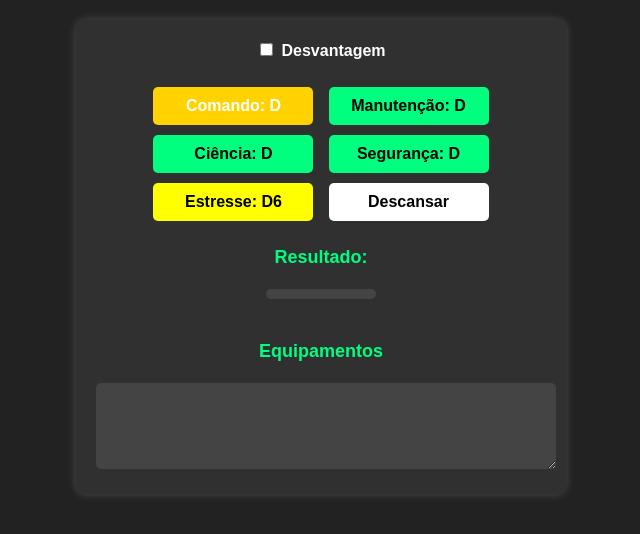
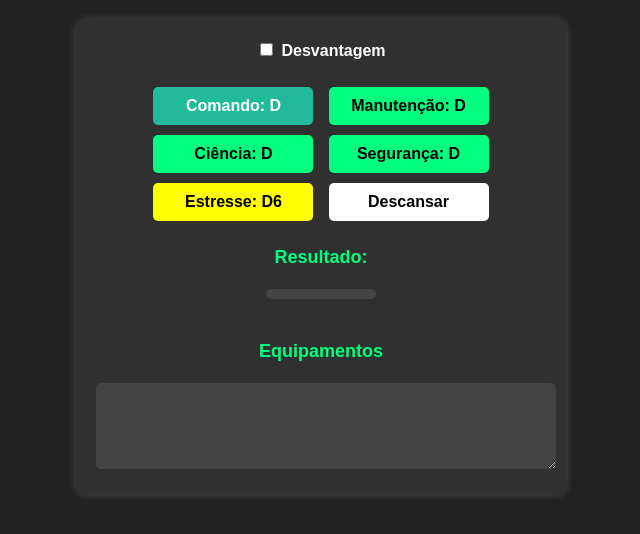
Before and after one commit to rpgzeflorentino/orbitaldecay.github.io, a Flask app: template templates/ficha.html in a window 1280 px wide, with the pointer over the restyled element. Shown: the top 534 px of the page, without its empty margins (319-959 px from the left). Run offline with Flask 3, Linux system fonts and the light colour scheme; the template is opened without the code that fills it, so the values that code supplies are empty.

Commit message:
Update ficha.html

```diff
--- a/templates/ficha.html
+++ b/templates/ficha.html
@@ -101,7 +101,7 @@
 			width: 100%;
 			max-width: 160px;
 		}
-		.button:hover {
+		.button2:hover {
 			background-color: #FFD200;
 			color: white;
 		}
```
